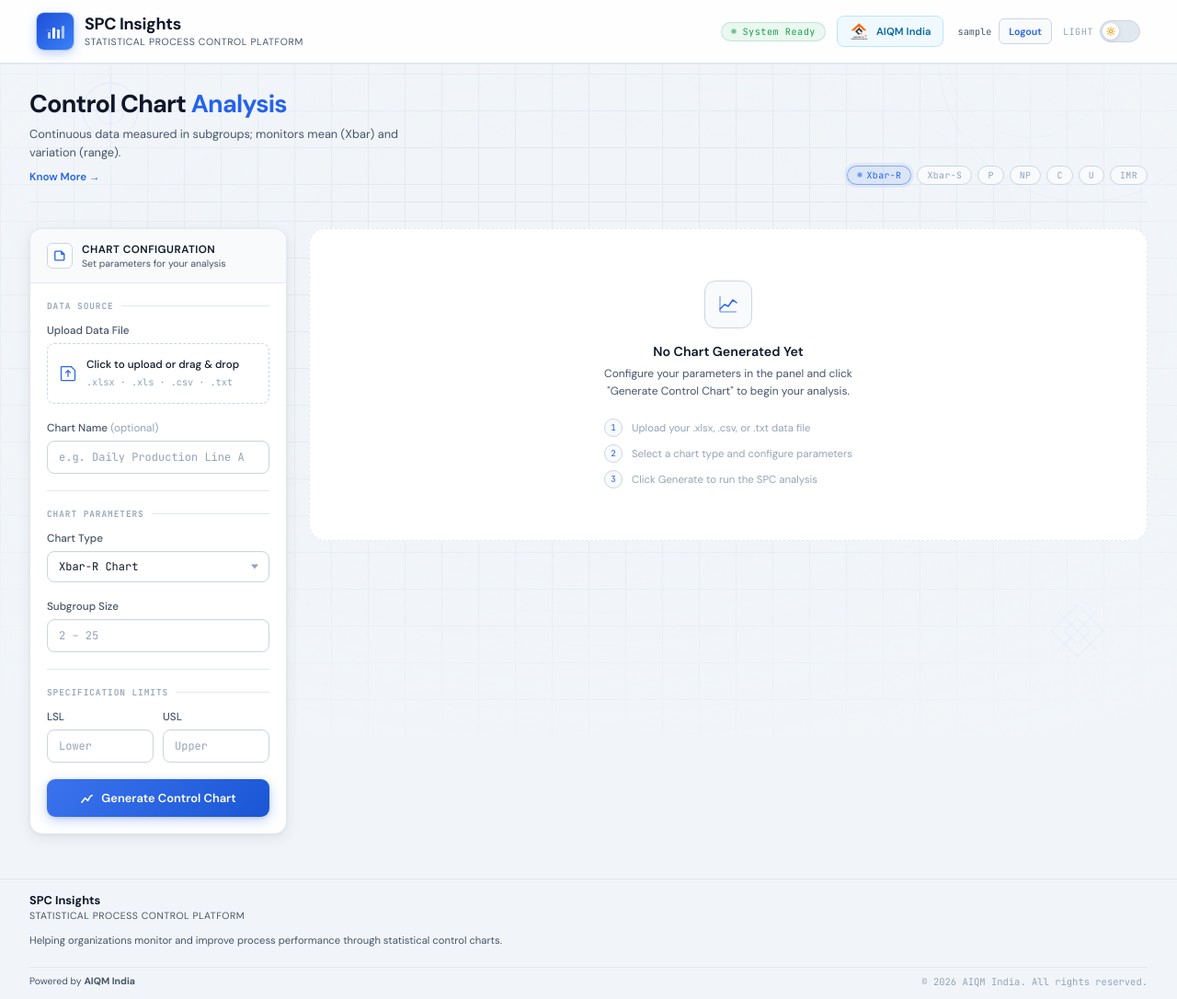
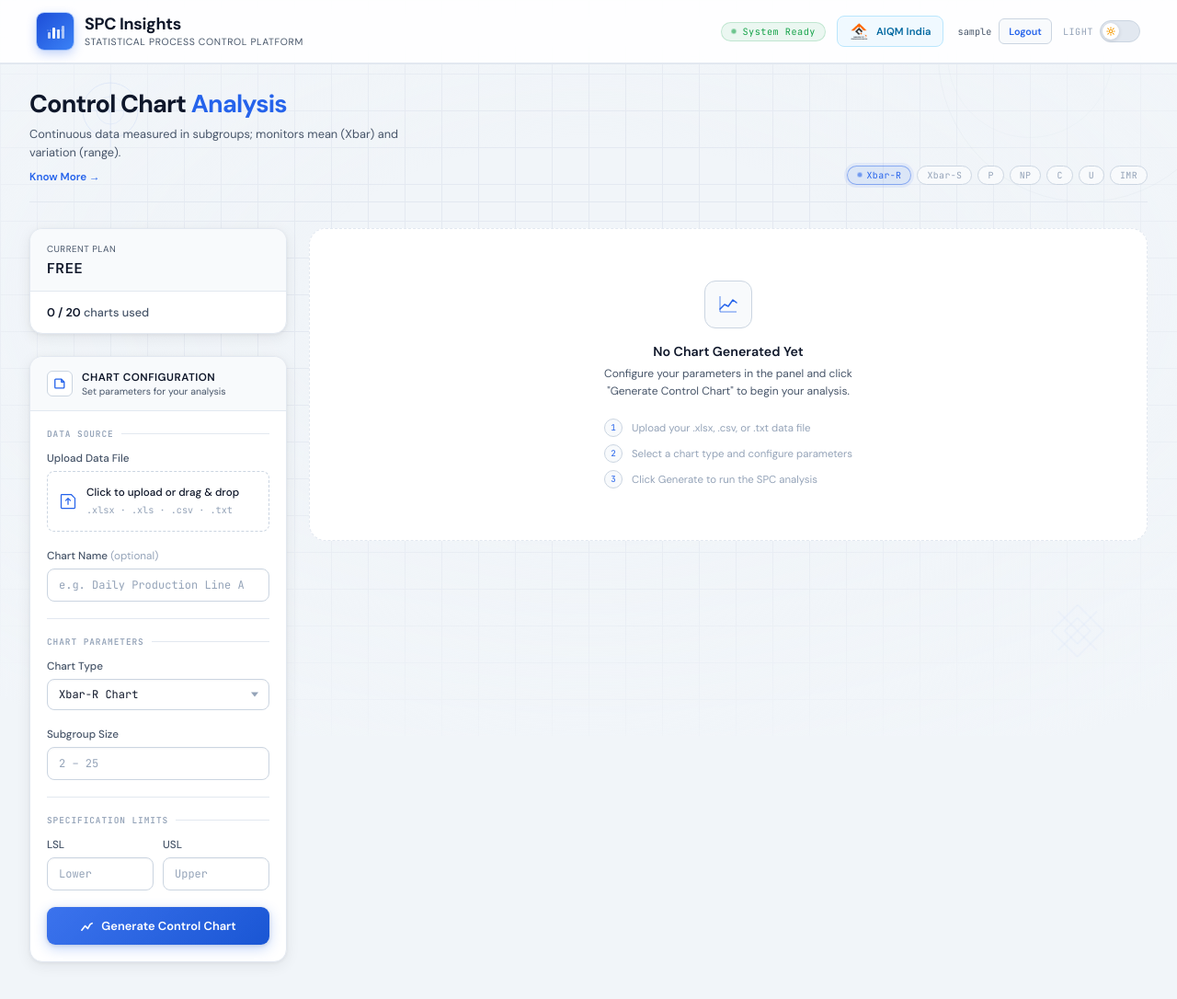
Before and after one commit to Aniket182001/spc-web-app, a Flask app: page /dashboard in a window 1280 px wide. Shown: the top 1086 px of the page at 92% size. Run offline with Flask 3, Linux system fonts and the light colour scheme; the visitor is signed in with stand-in values (Sample User, id 1); some libraries are stand-ins or nearby versions.

Commit message:
feat: Add chart usage tracking and display on dashboard

```diff
--- a/spc_charts.py
+++ b/spc_charts.py
@@ -6,6 +6,7 @@ from flask import (
     send_from_directory
 )
 from flask_login import login_required, current_user
+from extensions import db
 import pandas as pd
 import numpy as np
 import plotly.graph_objs as go
@@ -1852,6 +1853,10 @@ def upload_file():
 
     os.remove(filepath)
 
+    if current_user.monthly_chart_limit != -1:
+        current_user.charts_used_this_month += 1
+        db.session.commit()
+
     return render_template(
         'index.html',
         graph=graph_html,
--- a/templates/index.html
+++ b/templates/index.html
@@ -1430,6 +1430,26 @@
 
         <!-- ===== SIDEBAR / FORM ===== -->
         <aside class="sidebar">
+          {% if current_user.is_authenticated %}
+          <div class="card" style="margin-bottom: 24px;">
+            <div class="card-header" style="padding: 14px 18px;">
+              <div>
+                <div class="card-subtitle" style="font-size: 0.65rem; text-transform: uppercase; letter-spacing: 0.05em; margin-bottom: 4px;">Current Plan</div>
+                <div class="card-title" style="font-size: 1.05rem;">{{ current_user.plan_name }}</div>
+              </div>
+            </div>
+            <div class="card-body" style="padding: 14px 18px;">
+              <div style="font-size: 0.85rem; color: var(--text-secondary); font-weight: 500;">
+                {% if current_user.monthly_chart_limit == -1 %}
+                  Unlimited
+                {% else %}
+                  <span style="color: var(--text-primary); font-weight: 600;">{{ current_user.charts_used_this_month }} / {{ current_user.monthly_chart_limit }}</span> charts used
+                {% endif %}
+              </div>
+            </div>
+          </div>
+          {% endif %}
+
           <div class="card">
 
             <div class="card-header">
```
